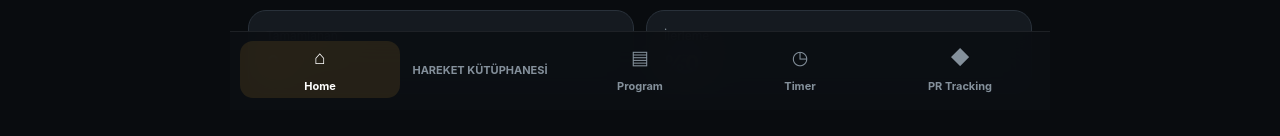
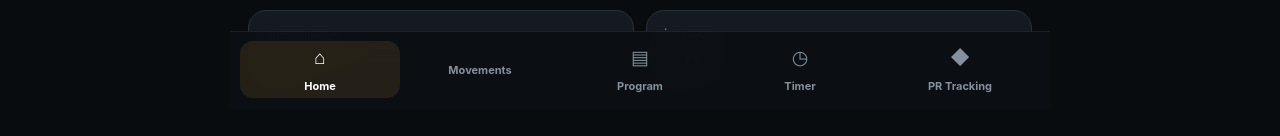
Before and after one commit to bolatberk/CrossFitAppForge, a React (Vite) app: page / in a window 1280 px wide. Shown: the part 690-826 px from the top of the page. Built offline with nearby package versions, Linux system fonts and the light colour scheme.

Commit message:
buton ismi hareket kutuphanesınden movemnts olarak değiştirildi

```diff
--- a/src/App.tsx
+++ b/src/App.tsx
@@ -1065,7 +1065,7 @@ function App() {
   type="button"
   onClick={() => setActivePage('library')}
 >
-  HAREKET KÜTÜPHANESİ
+  Movements
 </button>
 
         <button
```
